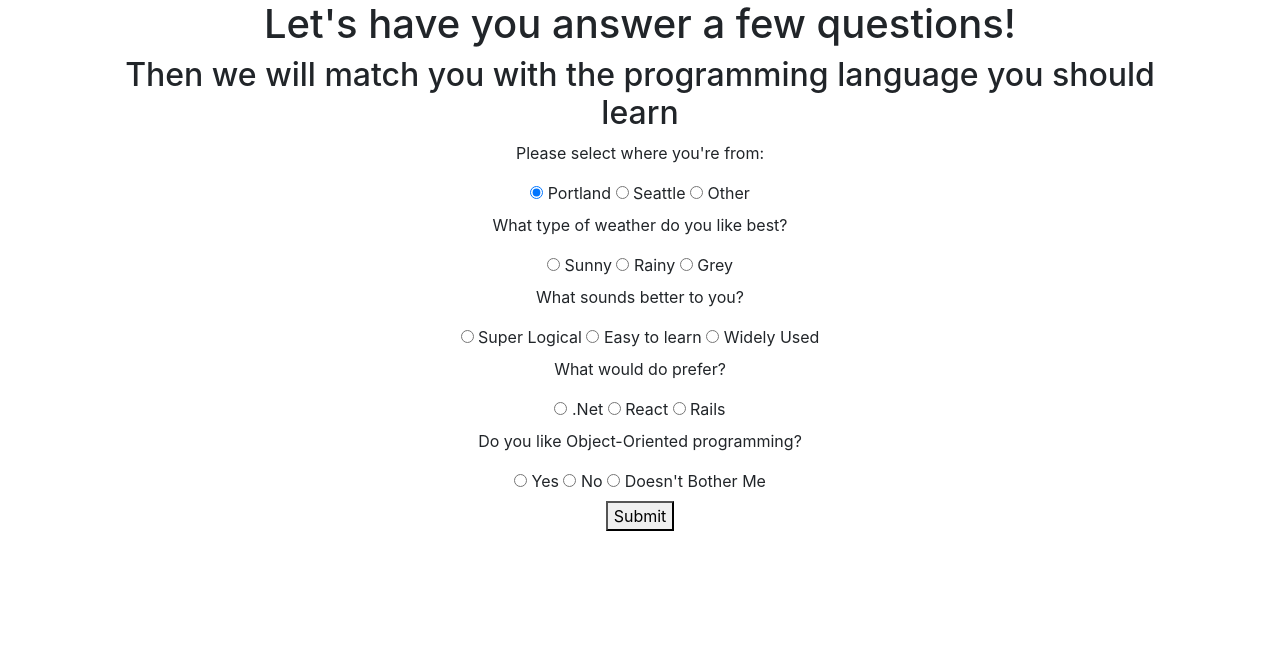
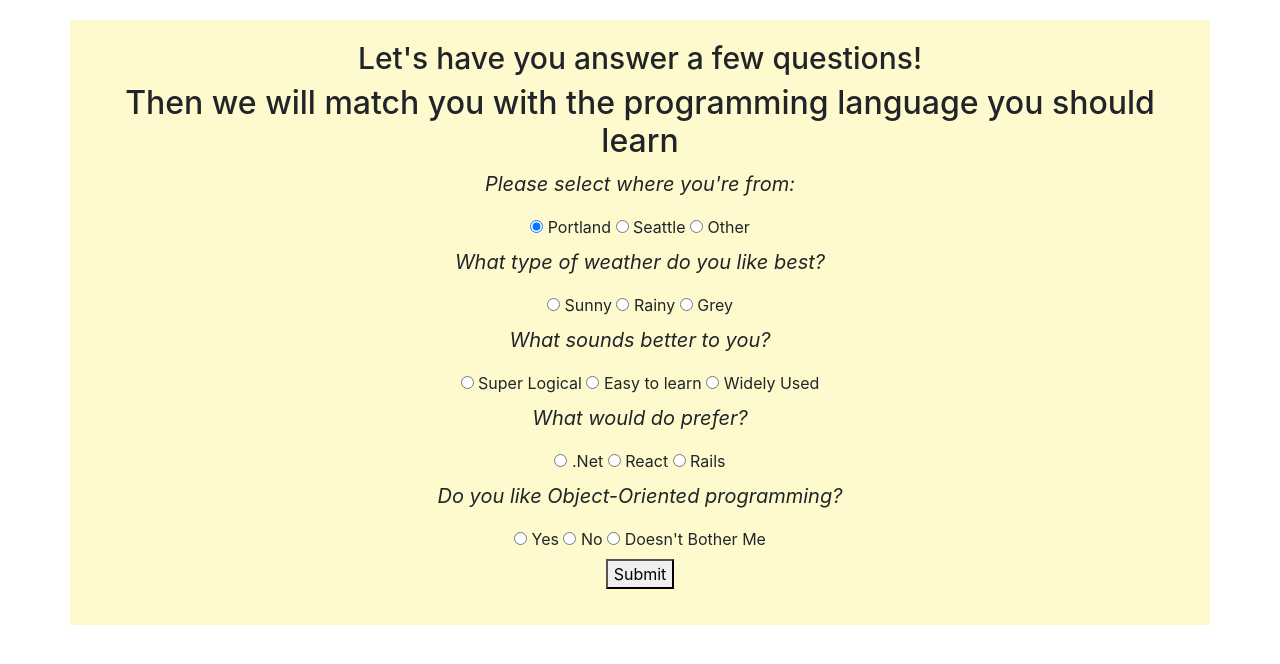
Before and after one commit to gurshankaile206/Language-suggest, a plain HTML site: page index.html in a window 1280 px wide. Drawn offline with Linux system fonts and the light colour scheme.

Commit message:
add container background

```diff
--- a/css/styles.css
+++ b/css/styles.css
@@ -12,4 +12,17 @@
 
 .container {
     text-align: center;
+    margin-top: 20px;
+    background-color: lemonchiffon;
+    padding: 20px;
 }
+
+p {
+    font-style: oblique;
+    font-size: 20px;
+}
+
+h1 {
+    font-size: initial;
+    font-size: 30px;
+}
```
